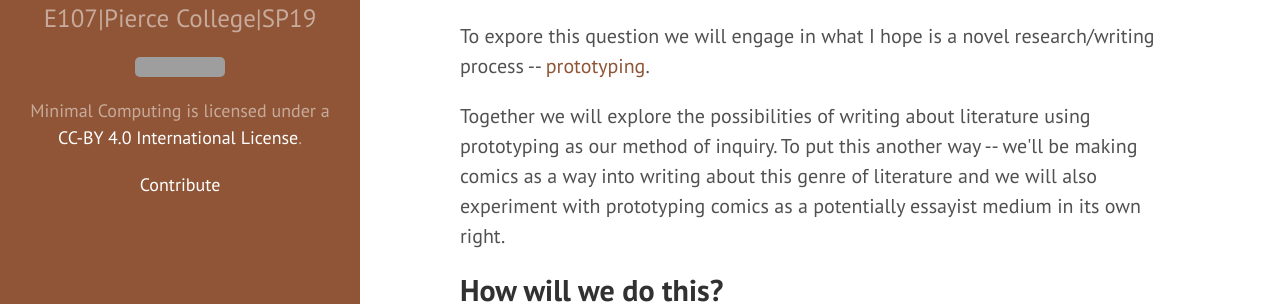
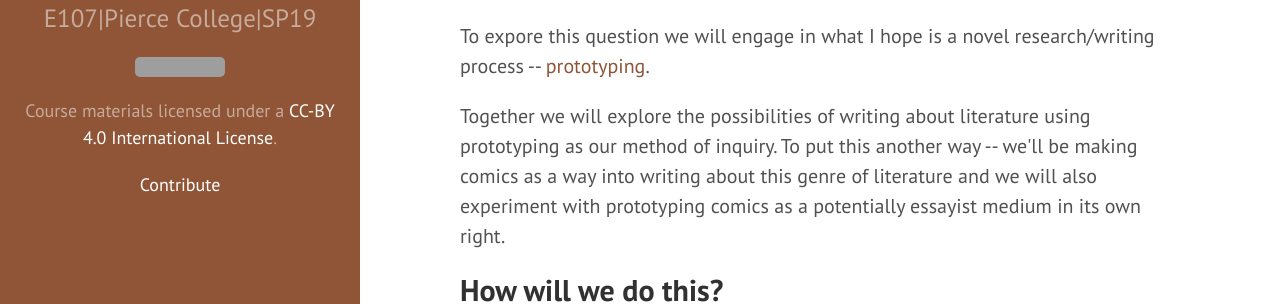
Before and after one commit to jloan/e107v2, a Jekyll site: the page built from index.html, in a window 1280 px wide. Shown: the part 327-631 px from the top of the page. Built offline with Jekyll 4.4.1, drawn with Linux system fonts in a browser that asks for light colours; the list of posts is cut into pages by our own code; grey boxes are pictures that could not be loaded.

Commit message:
Update sidebar.html
Updated license info from Minimal Computing to Course Materials.

```diff
--- a/_includes/sidebar.html
+++ b/_includes/sidebar.html
@@ -30,7 +30,7 @@
       {% endfor %}
 
     </ul>
-<p><a rel="license" href="http://creativecommons.org/licenses/by/4.0/"><img alt="Creative Commons License" style="border-width:0" src="https://i.creativecommons.org/l/by/4.0/88x31.png" /></a><span xmlns:dct="http://purl.org/dc/terms/" property="dct:title">Minimal Computing</span> is licensed under a <a rel="license" href="http://creativecommons.org/licenses/by/4.0/">CC-BY 4.0 International License</a>.</p>
+<p><a rel="license" href="http://creativecommons.org/licenses/by/4.0/"><img alt="Creative Commons License" style="border-width:0" src="https://i.creativecommons.org/l/by/4.0/88x31.png" /></a><span xmlns:dct="http://purl.org/dc/terms/" property="dct:title">Course materials</span> licensed under a <a rel="license" href="http://creativecommons.org/licenses/by/4.0/">CC-BY 4.0 International License</a>.</p>
 <p><a href="https://github.com/jloan/e107v2">Contribute</a></p>
 <!--    <p>&copy; {{ site.time | date: '%Y' }}. All rights reserved.</p> -->
 
```
